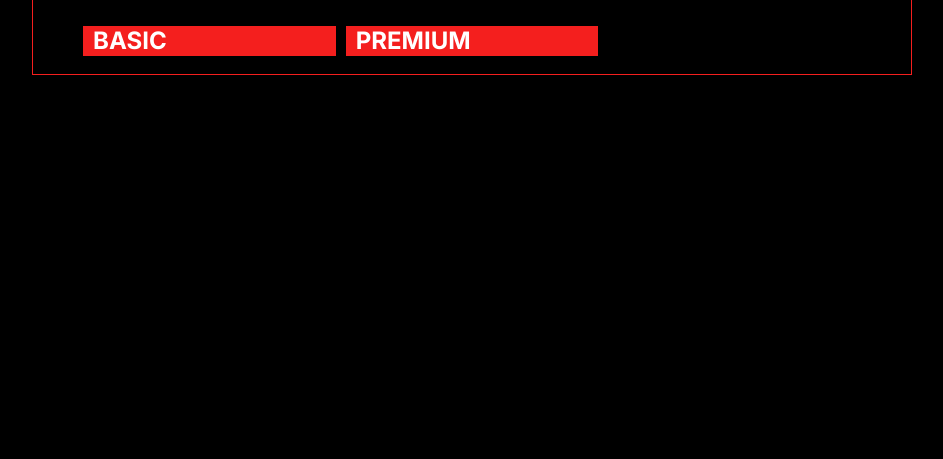
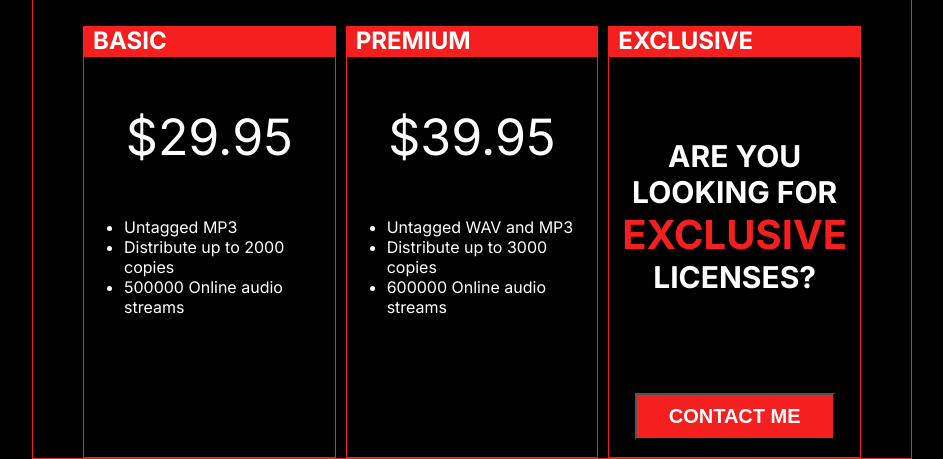
Before and after one commit to wpasadilla/T2WP, an Eleventy site: page src/index.html in a window 1280 px wide. Shown: the part 1222-1681 px from the top of the page, without its empty margins (168-1111 px from the left). Before the commit the page ends 1297 px from the top, so only its background shows below. Built offline with nearby package versions, Linux system fonts and the light colour scheme; Eleventy itself is replaced by a stand-in of ours; files that its build step writes are made by us from their sources.

Commit message:
Added pricing options

```diff
--- a/src/css/global.css
+++ b/src/css/global.css
@@ -87,3 +87,60 @@ body {
   grid-template-columns: repeat(3, 1fr);
   column-gap: 10px;
 }
+
+.pricing__card {
+  height: 400px;
+  border: solid 1px var(--primary-color);
+}
+
+.card__banner {
+  color: white;
+  display: flex;
+  justify-content: center;
+  align-items: center;
+  width: 100%;
+  height: 80%;
+}
+
+.card__banner p {
+  font-size: 30px;
+  text-align: center;
+  font-weight: bold;
+}
+
+.card__banner span {
+  color: var(--primary-color);
+  font-size: 40px;
+}
+
+.card__button {
+  color: white;
+  display: flex;
+  justify-content: center;
+  align-items: center;
+  width: 100%;
+  height: 20%;
+}
+
+.card__button button {
+  color: white;
+  background: var(--primary-color);
+  font-size: 20px;
+  font-weight: bold;
+  width: 200px;
+  padding: 10px;
+}
+
+.card__price {
+  color: white;
+  width: 100%;
+  text-align: center;
+}
+
+.card__price p {
+  font-size: 50px;
+}
+
+.card__list {
+  color: white;
+}
--- a/src/index.html
+++ b/src/index.html
@@ -32,7 +32,7 @@ title: T2WP
   </div>
   <div class="content__player">
     <div class="content__header">
-      <p>LIBRARY</p>
+      <p>STORE</p>
     </div>
     <iframe
       src="https://player.beatstars.com/?storeId=131569"
@@ -44,18 +44,48 @@ title: T2WP
     </iframe>
   </div>
   <div class="content__pricing">
-    <div class="pricing__card">
+    <div>
       <div class="content__header">
         <p>BASIC</p>
       </div>
+      <div class="pricing__card">
+        <div class="card__price"><p>$29.95</p></div>
+        <div class="card__list">
+          <ul>
+            <li>Untagged MP3</li>
+            <li>Distribute up to 2000 copies</li>
+            <li>500000 Online audio streams</li>
+          </ul>
+        </div>
+      </div>
     </div>
-    <div class="pricing__card">
+
+    <div>
       <div class="content__header">
         <p>PREMIUM</p>
       </div>
+      <div class="pricing__card">
+        <div class="card__price"><p>$39.95</p></div>
+        <div class="card__list">
+          <ul>
+            <li>Untagged WAV and MP3</li>
+            <li>Distribute up to 3000 copies</li>
+            <li>600000 Online audio streams</li>
+          </ul>
+        </div>
+      </div>
     </div>
-    <div class="pricing__card">
-      <p>ARE YOU LOOKING FOR AN EXCLUSIVE LICENSE?</p>
+
+    <div>
+      <div class="content__header">
+        <p>EXCLUSIVE</p>
+      </div>
+      <div class="pricing__card">
+        <div class="card__banner">
+          <p>ARE YOU LOOKING FOR <span>EXCLUSIVE</span> LICENSES?</p>
+        </div>
+        <div class="card__button"><button>CONTACT ME</button></div>
+      </div>
     </div>
   </div>
 </div>
```
Also changed, not shown: 2 other files.
